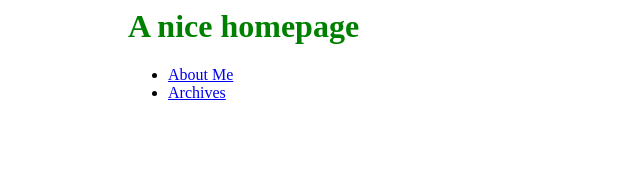
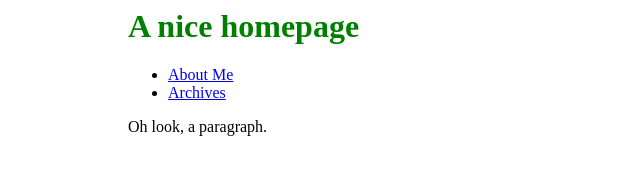
Before and after one commit to DCSIL-summer-course/learn-git, a plain HTML site: page index.html in a window 1280 px wide. Shown: the whole page, without its empty margins (0-640 px from the left). Drawn offline with Linux system fonts and the light colour scheme.

Commit message:
add paragraphy

```diff
--- a/index.html
+++ b/index.html
@@ -10,6 +10,7 @@
       <li><a href="about/index.html">About Me</a></li>
       <li><a href="archives/index.html">Archives</a></li>
     </ul>
+    <p>Oh look, a paragraph.</p>
   </div>
 </body>
 </html>
```
